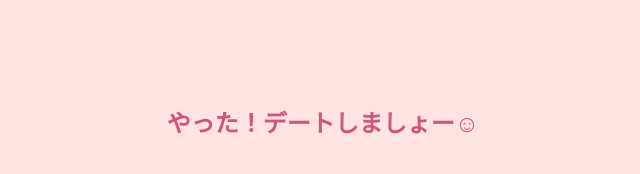
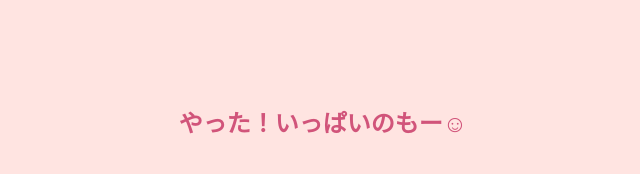
Before and after one commit to miluku3232/valentine, a plain HTML site: page index.html in a window 1280 px wide. Both pictures are taken after a click on the button "Yes". Shown: the top 174 px of the page, without its empty margins (317-957 px from the left). Drawn offline with Linux system fonts and the light colour scheme.

Commit message:
Update index.html

```diff
--- a/index.html
+++ b/index.html
@@ -10,7 +10,7 @@
             text-align: center;
             font-family: sans-serif;
             padding-top: 80px;
-            overflow: hidden; /* 画面外に飛び出してもスクロールさせない */
+            overflow: hidden; /* スクロールさせない */
         }
         h1 {
             color: #d1547a;
@@ -36,7 +36,7 @@
         #yesBtn {
             background-color: #ff69b4;
             color: white;
-            transition: transform 0.2s ease; /* 大きくなる時になめらかにする */
+            transition: transform 0.2s ease; /* なめらかに拡大 */
         }
         #noBtn {
             background-color: #a9a9a9;
@@ -51,7 +51,7 @@
 </head>
 <body>
 
-    <h1 id="message">デートしよ？ </h1>
+    <h1 id="message">朝まで飲みに行こう？ </h1>
 
     <div class="btn-container">
         <button id="yesBtn" onclick="celebrate()">Yes</button>
@@ -64,7 +64,7 @@
 
         // Noの時のセリフ
         const replies = [
-            "本当？ ",
+            "嘘やんね？ ",
             "お願いです🥺",
             "もう一回考えて？",
             "後悔しない？ ",
@@ -79,18 +79,18 @@
             const yesBtn = document.getElementById('yesBtn');
             const message = document.getElementById('message');
 
-            // リストのセリフをループ
+            // セリフをループ
             if (noCount < replies.length) {
                 message.innerHTML = replies[noCount];
             } else {
                 message.innerHTML = "もうYesしか受け付けません！ 😤";
             }
 
-            // Yesボタンを大きくする（1.3倍）
+            // Yesボタン1.3倍
             yesScale += 0.3;
             yesBtn.style.transform = `scale(${yesScale})`;
 
-            // Noボタンをスマホの画面内でランダムに移動
+            // Noボタンをランダムに移動
             const padding = 60;
             const maxX = window.innerWidth - noBtn.offsetWidth - padding;
             const maxY = window.innerHeight - noBtn.offsetHeight - padding;
@@ -106,10 +106,10 @@
             noCount++;
         }
 
-        // Yesを押したときの演出
+        // Yesの演出
         function celebrate() {
             const message = document.getElementById('message');
-            message.innerHTML = "やった！デートしましょー☺";
+            message.innerHTML = "やった！いっぱいのもー☺";
 
             // Noボタンを消す
             document.getElementById('noBtn').style.display = 'none';
```
